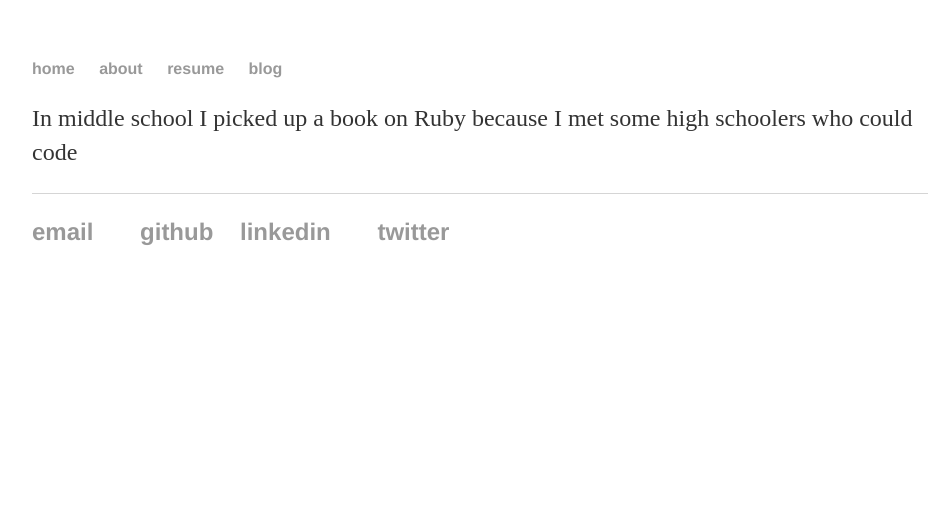
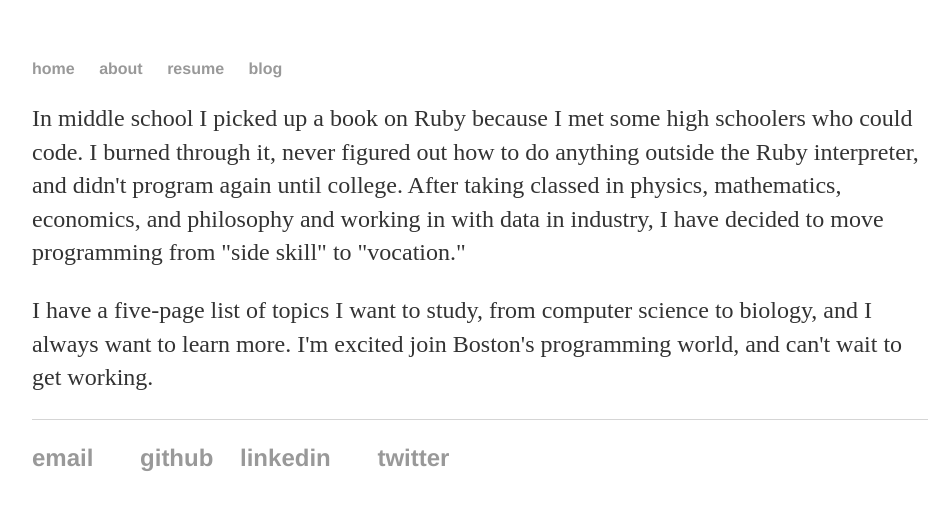
Before and after one commit to gavinrbrown1/gavinrbrown1.github.io, a Jekyll site: the page built from about/index.html, in a window 1280 px wide. Shown: the top 510 px of the page, without its empty margins (160-1109 px from the left). Built offline with Jekyll 4.4.1, drawn with Linux system fonts in a browser that asks for light colours.

Commit message:
Update index.html

```diff
--- a/about/index.html
+++ b/about/index.html
@@ -3,4 +3,5 @@ layout: default
 title: About Me
 ---
 <title>{{ page.title }}</title>
-<p font-size=1em>In middle school I picked up a book on Ruby because I met some high schoolers who could code</p>
+<p font-size=1em>In middle school I picked up a book on Ruby because I met some high schoolers who could code. I burned through it, never figured out how to do anything outside the Ruby interpreter, and didn't program again until college. After taking classed in physics, mathematics, economics, and philosophy and working in with data in industry, I have decided to move programming from "side skill" to "vocation."</p>
+<p>I have a five-page list of topics I want to study, from computer science to biology, and I always want to learn more. I'm excited join Boston's programming world, and can't wait to get working.</p>
```
